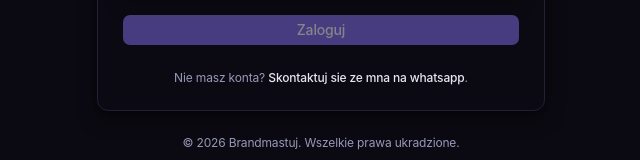
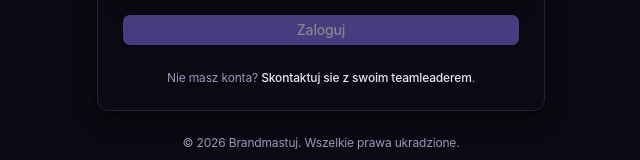
Before and after one commit to patry-smrnf/brandmast-frontend-stable, a Next.js app: page /login in a window 1280 px wide. Shown: the part 424-584 px from the top of the page, without its empty margins (319-959 px from the left). Built offline with nearby package versions, Linux system fonts and the light colour scheme; no server answers.

Commit message:
Update login page contact link text for clarity

```diff
--- a/app/(routes)/login/page.tsx
+++ b/app/(routes)/login/page.tsx
@@ -186,7 +186,7 @@ export default function LoginPage() {
                   href="#"
                   className="font-medium text-foreground underline-offset-4 hover:underline"
                 >
-                  Skontaktuj sie ze mna na whatsapp
+                  Skontaktuj sie z swoim teamleaderem
                 </Link>
                 .
               </p>
```
